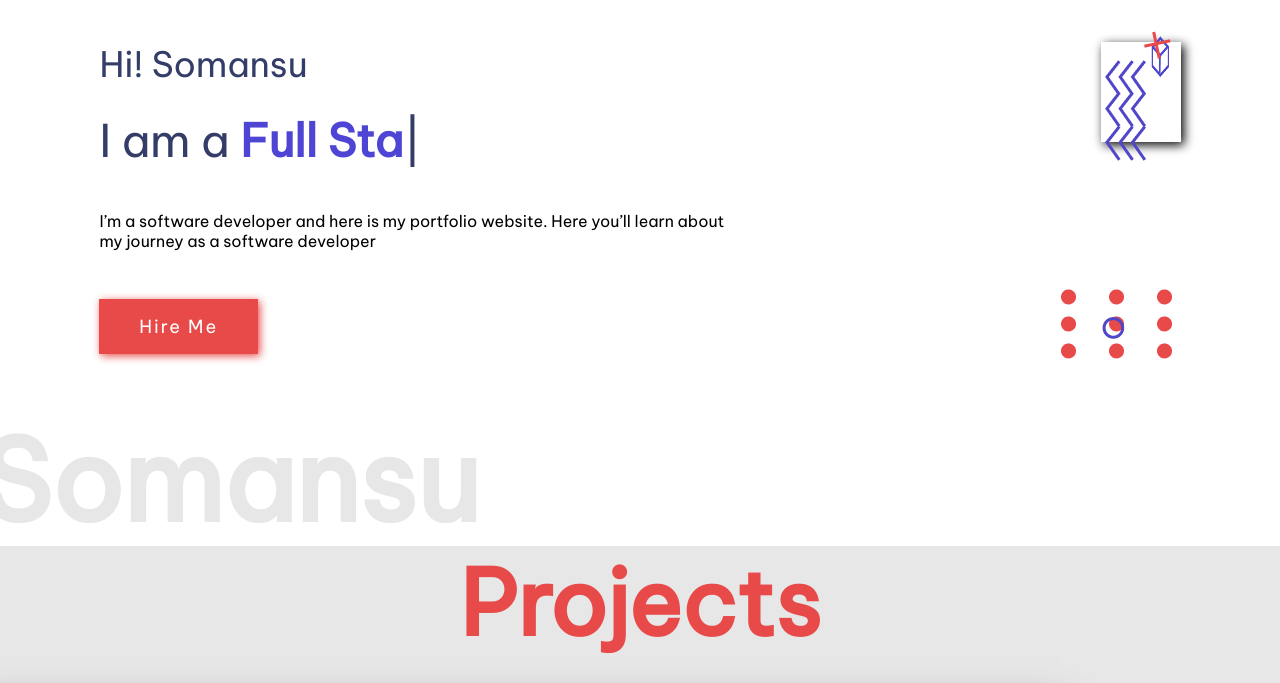
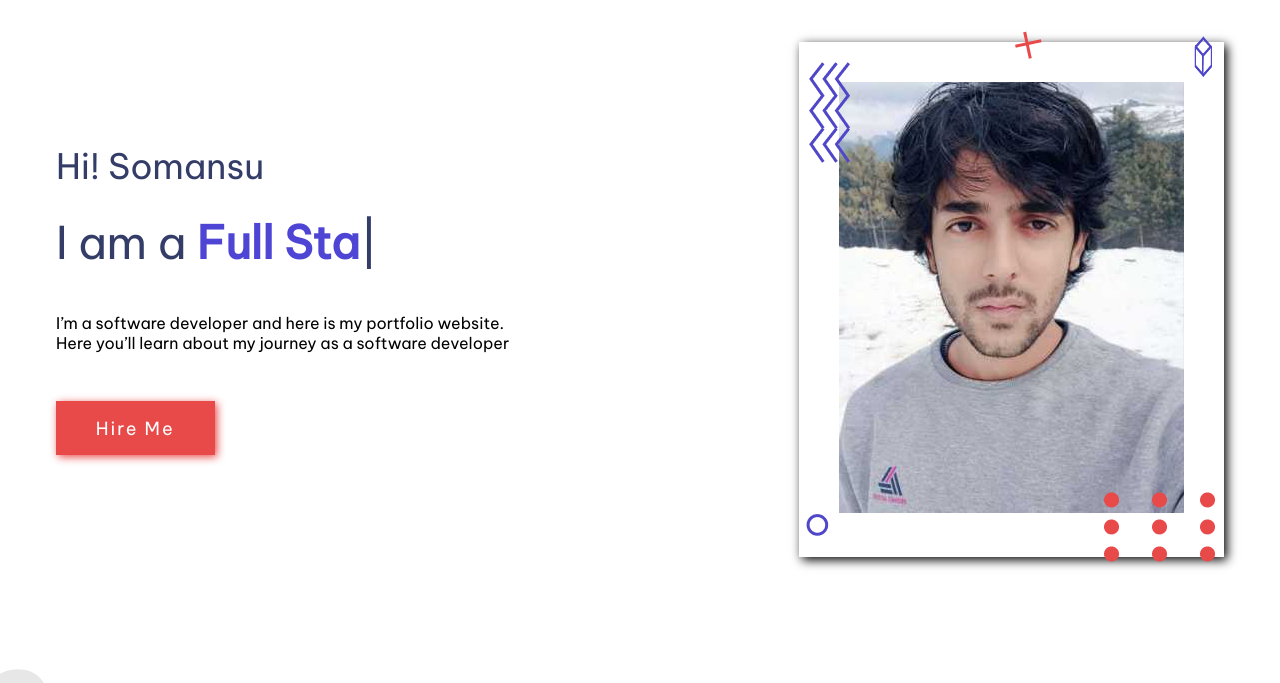
Before and after one commit to SomPNG/Portfolio-Website, a plain HTML site: page index.html in a window 1280 px wide. Shown: the part 117-800 px from the top of the page. Drawn offline with nearby package versions, Linux system fonts and the light colour scheme.

Commit message:
Update index.html

```diff
--- a/index.html
+++ b/index.html
@@ -63,7 +63,7 @@
                       <img src="./Images/userAsset/plus.png" alt="" loading="lazy">
                   </div>
                   <div class="user-image">
-                      <img src="./Images/userAsset/UserImage.png" alt=""loading="lazy">
+                      <img src="./Images/userAsset/UserImage.jpg" alt=""loading="lazy">
                   </div>
               </div>
 
```
